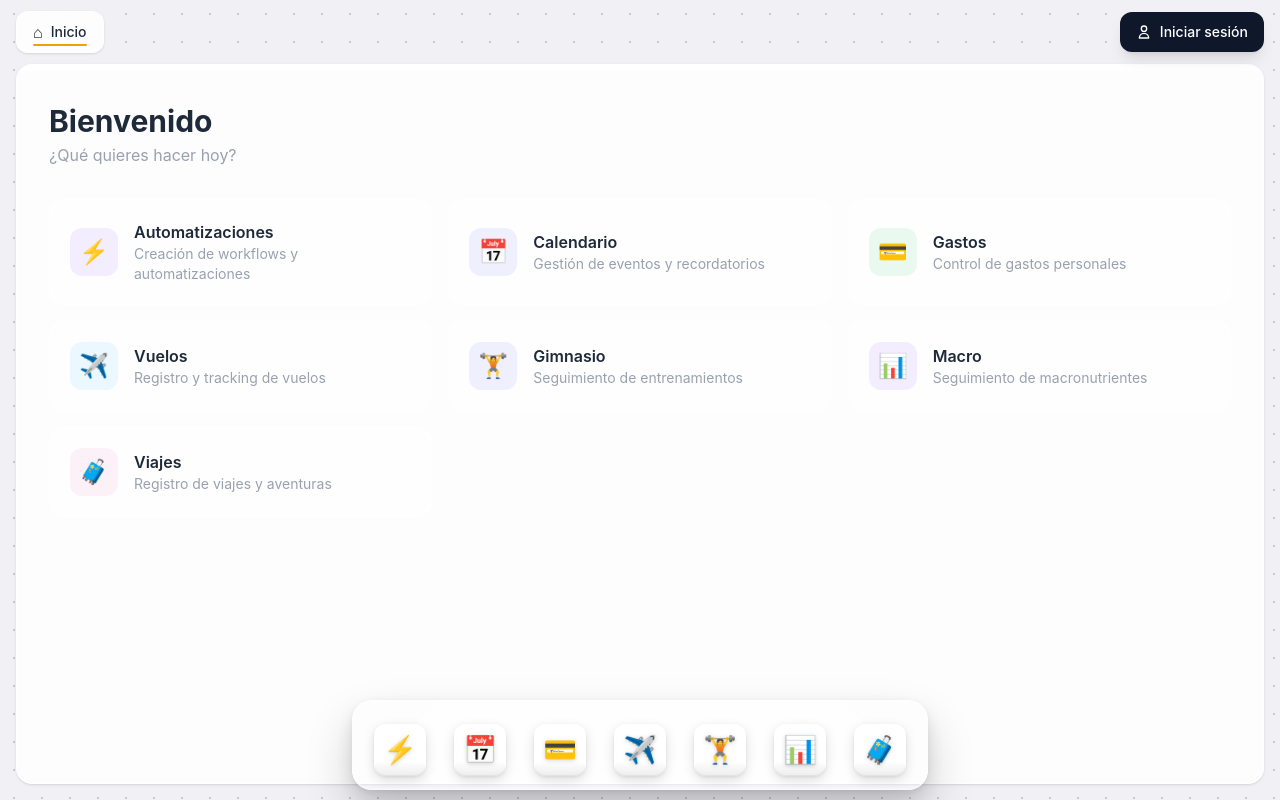
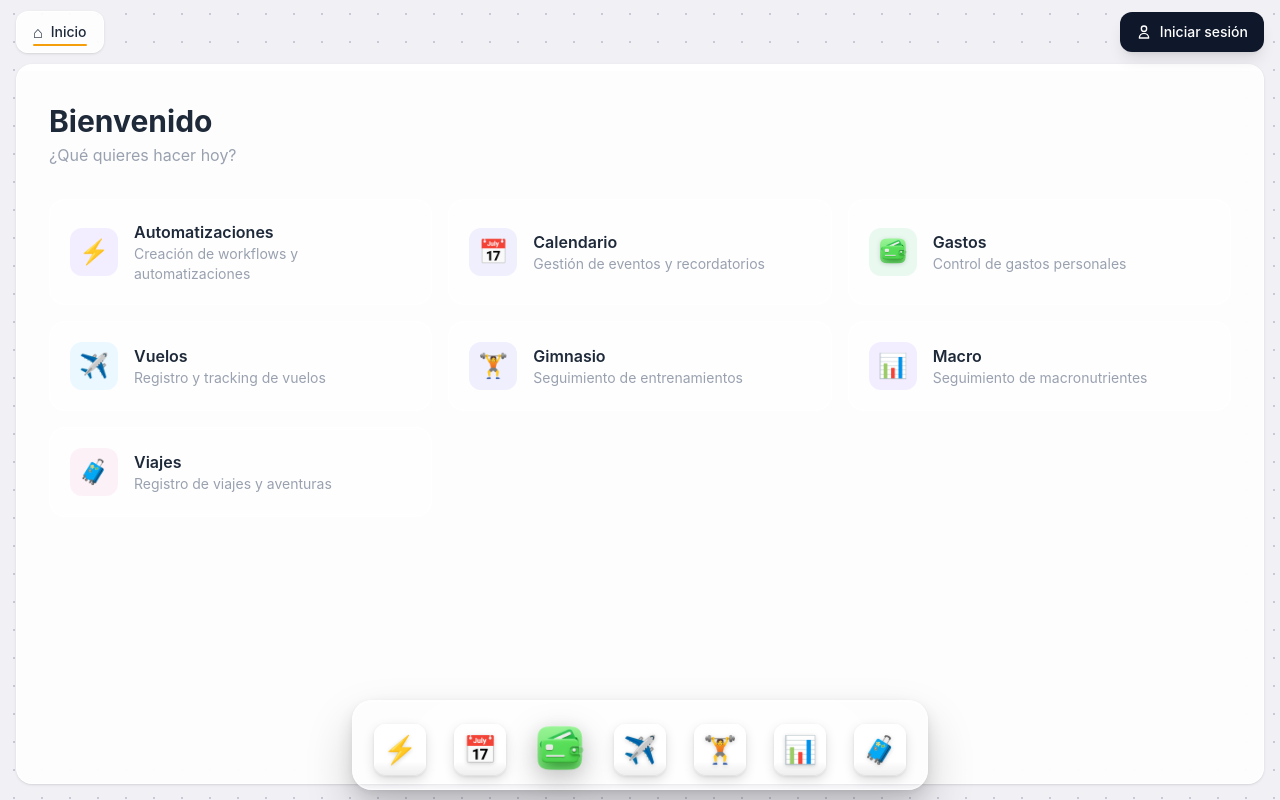
Before and after one commit to Jfgm299/centro-control-personal-frontend, a React (Vite) app: page / in a window 1280 px wide. Built offline with nearby package versions, Linux system fonts and the light colour scheme; no server answers; what @capacitor/core would draw is missing.

Commit message:
feat(ui): add support for AI-generated transparent PNG icons across modules (dock, tabs, home)

```diff
--- a/src/components/layout/Dock.css
+++ b/src/components/layout/Dock.css
@@ -221,3 +221,28 @@
   filter: drop-shadow(0 1px 2px rgba(0, 0, 0, 0.18));
   display: block; /* ← añadir */
 }
+
+/* ── Transparent Image Icon (macOS native style) ────────── */
+.dock-icon-transparent {
+  background: transparent !important;
+  box-shadow: none !important;
+  border: none !important;
+  overflow: visible !important; /* Allow the image to overflow the button's boundaries */
+}
+
+.dock-icon-transparent::before,
+.dock-icon-transparent::after {
+  display: none !important;
+}
+
+.dock-icon-transparent img.dock-icon-img {
+  width: 100%;
+  height: 100%;
+  object-fit: contain;
+  pointer-events: none;
+  filter: drop-shadow(0 4px 6px rgba(0, 0, 0, 0.2)) drop-shadow(0 1px 3px rgba(0,0,0,0.1));
+
+  /* ESCALADO POTENTE: Ignora los márgenes transparentes internos del PNG */
+  transform: scale(2.8);
+  transform-origin: center center;
+}
--- a/src/components/layout/DockIcon.jsx
+++ b/src/components/layout/DockIcon.jsx
@@ -50,7 +50,7 @@ export default function DockIcon({
 
       {/* Icon — only height/fontSize animate, width stays at BASE_SIZE via CSS */}
       <motion.button
-        className={`dock-icon${isBouncing ? ' dock-icon--bounce' : ''}`}
+        className={`dock-icon${module.iconType === 'image' ? ' dock-icon-transparent' : ''}${isBouncing ? ' dock-icon--bounce' : ''}`}
         onClick={onClick}
         aria-label={module.label}
         whileTap={{ scale: 0.9 }}
@@ -59,7 +59,7 @@ export default function DockIcon({
           height:       size,
           borderRadius: radius,
           fontSize:     font,
-          ...(isActive && {
+          ...(isActive && module.iconType !== 'image' && {
             background: `linear-gradient(148deg, ${module.color}dd 0%, ${module.color}88 100%)`,
             boxShadow: [
               `0 6px 20px ${module.color}44`,
@@ -69,7 +69,11 @@ export default function DockIcon({
           }),
         }}
       >
-        <span className="dock-icon-emoji">{module.icon}</span>
+        {module.iconType === 'image' ? (
+          <img src={module.icon} alt={module.labelKey} className="dock-icon-img" draggable={false} />
+        ) : (
+          <span className="dock-icon-emoji">{module.icon}</span>
+        )}
       </motion.button>
 
       {/* Open-app dot */}
--- a/src/components/layout/TabBar.jsx
+++ b/src/components/layout/TabBar.jsx
@@ -57,7 +57,13 @@ export default function TabBar() {
                 backdropFilter: 'blur(16px)',
               } : {}}
             >
-              <span className="text-base">{tab.icon}</span>
+              {tab.iconType === 'image' ? (
+                <div className="w-10 h-10 -my-1 -ml-1 flex items-center justify-center overflow-hidden">
+                  <img src={tab.icon} alt="icon" className="w-[180%] h-[180%] max-w-none object-contain pointer-events-none drop-shadow-sm" />
+                </div>
+              ) : (
+                <span className="text-base">{tab.icon}</span>
+              )}
               <span>{t(tab.labelKey)}</span>
 
               {!tab.permanent && (
--- a/src/lib/moduleLoader.js
+++ b/src/lib/moduleLoader.js
@@ -11,7 +11,7 @@ export function loadAllModules() {
       continue
     }
 
-    const { id, labelKey, icon, path: modulePath, color, component } = moduleExport
+    const { id, labelKey, icon, iconType, path: modulePath, color, component } = moduleExport
 
     if (!id || !labelKey || !modulePath || !component) {
       console.warn(`[moduleLoader] ${path} le faltan propiedades requeridas (id, labelKey, path, component)`)
@@ -22,6 +22,7 @@ export function loadAllModules() {
       id,
       labelKey,
       icon: icon || '📦',
+      iconType: iconType || 'emoji',
       path: modulePath,
       color: color || '#94a3b8',
       component,
--- a/src/pages/expenses/index.js
+++ b/src/pages/expenses/index.js
@@ -1,9 +1,11 @@
+import ExpensesIcon from '../../assets/icons/modules/expenses.png'
 import ExpensesPage from './ExpensesPage'
 
 export default {
   id: 'expenses_tracker',
   labelKey: 'nav.expenses',
-  icon: '💳',
+  icon: ExpensesIcon,
+  iconType: 'image',
   path: '/expenses',
   color: '#22c55e',
   component: ExpensesPage,
--- a/src/pages/home/HomePageDesktop.jsx
+++ b/src/pages/home/HomePageDesktop.jsx
@@ -32,7 +32,13 @@ export default function HomePage() {
               className="w-12 h-12 rounded-xl flex items-center justify-center text-2xl shrink-0"
               style={{ backgroundColor: `${module.color}18` }}
             >
-              {module.icon}
+              {module.iconType === 'image' ? (
+                <div className="w-full h-full overflow-hidden rounded-xl">
+                  <img src={module.icon} alt="icon" className="w-full h-full object-cover pointer-events-none drop-shadow-sm" />
+                </div>
+              ) : (
+                module.icon
+              )}
             </div>
             <div>
               <p className="font-semibold text-gray-800 group-hover:text-gray-900">
--- a/src/pages/home/HomePageMobile.jsx
+++ b/src/pages/home/HomePageMobile.jsx
@@ -211,7 +211,13 @@ function AppIcon({ module, label, inDock, isDraggingThis, isInsertTarget, onTap,
             : `0 4px 14px ${module.color}44`,
         }}
       >
-        {module.icon}
+        {module.iconType === 'image' ? (
+              <div className="w-full h-full overflow-hidden rounded-[inherit]">
+                <img src={module.icon} alt="icon" className="w-full h-full object-cover pointer-events-none drop-shadow-sm" />
+              </div>
+            ) : (
+              module.icon
+            )}
         {inDock && (
           <div className="absolute -bottom-1 -right-1 w-3 h-3 rounded-full bg-white border border-gray-200 flex items-center justify-center">
             <div className="w-1.5 h-1.5 rounded-full bg-indigo-500" />
```
Also changed, not shown: src/assets/icons/modules/expenses.png (added), src/assets/icons/modules/expenses_tracker.svg (deleted).
